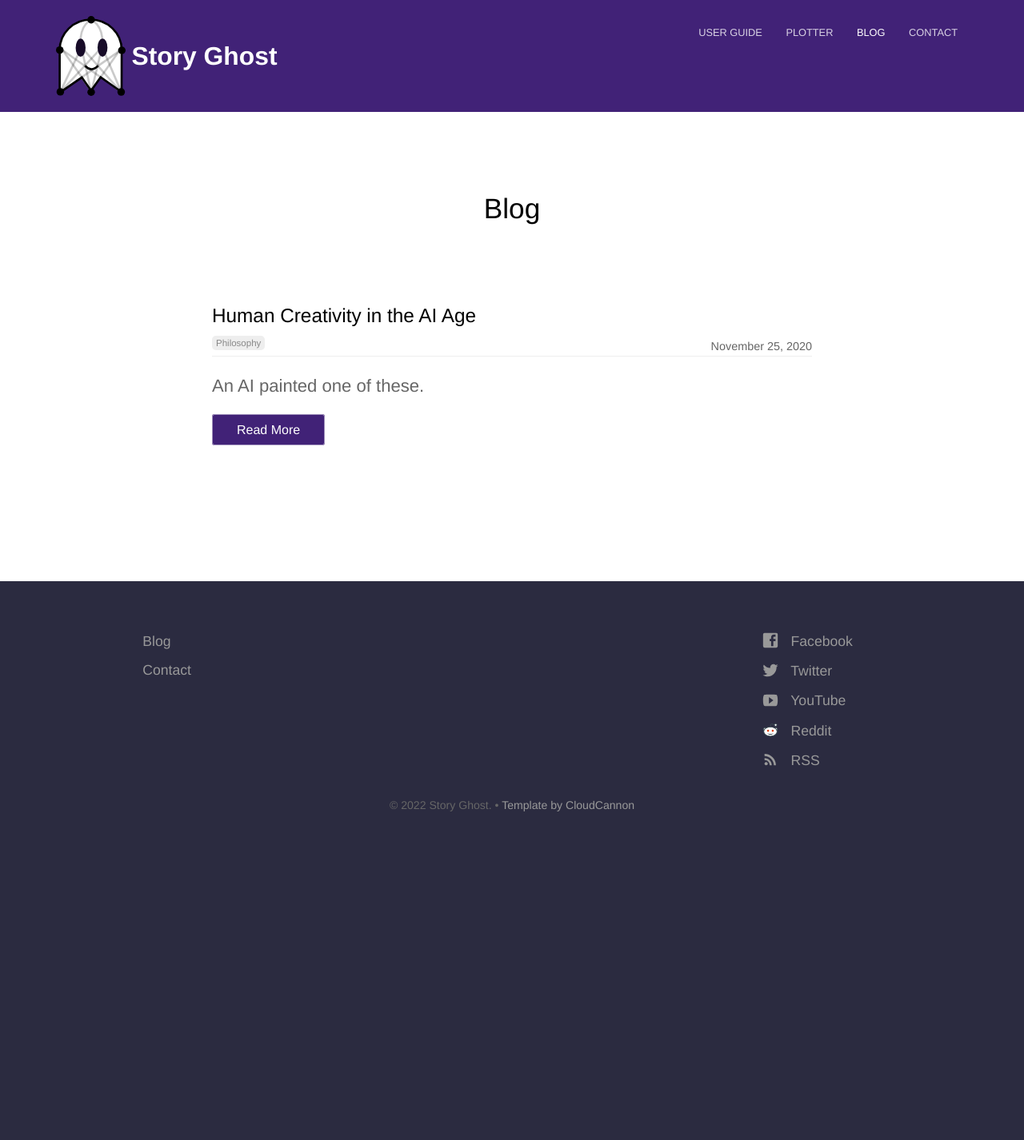
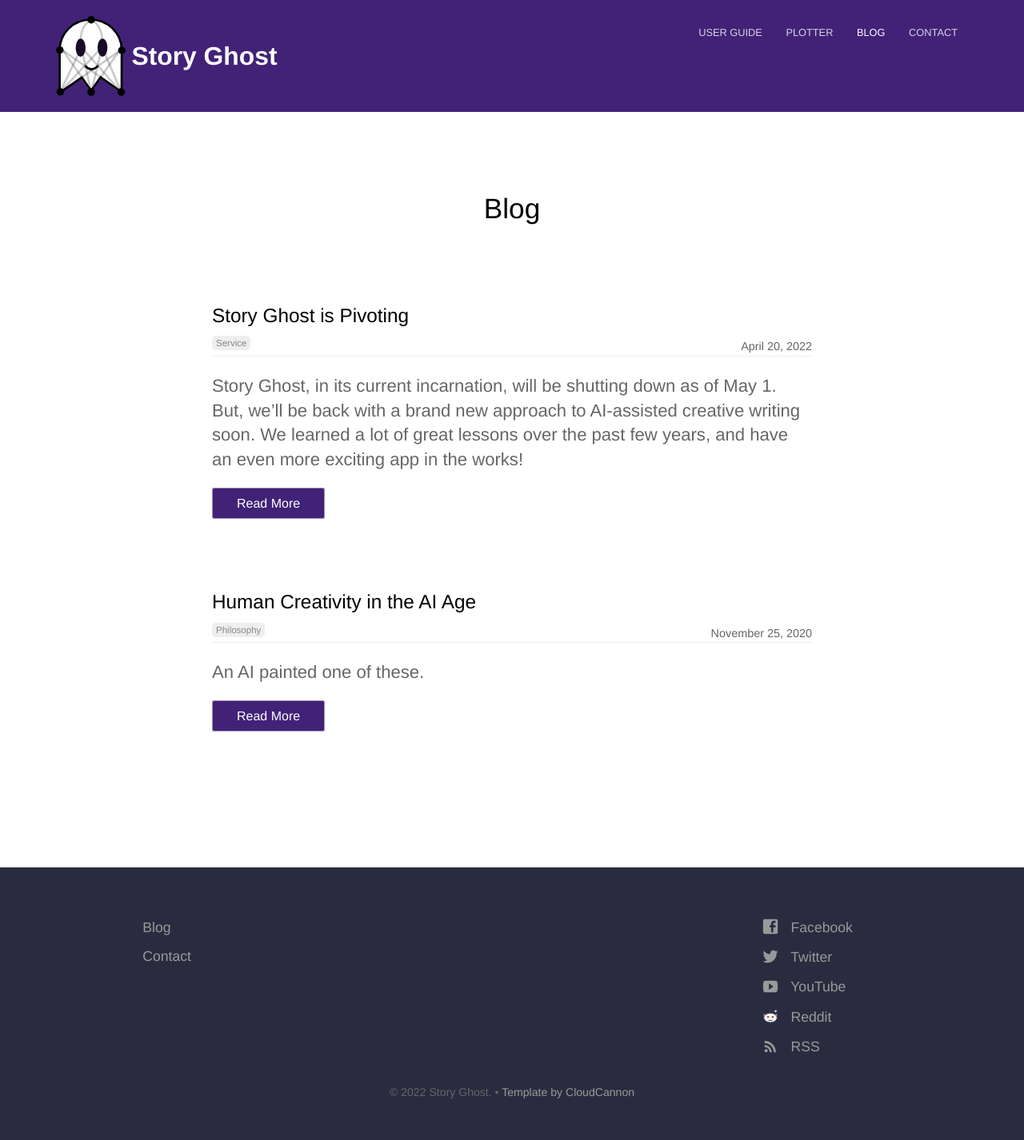
Before and after one commit to headchem/story-ghost, a Jekyll site: the page built from blog/index.html, in a window 1280 px wide. Shown: the whole page at 80% size. Built offline with Jekyll 4.4.1, drawn with Linux system fonts in a browser that asks for light colours; the list of posts is cut into pages by our own code; before the commit the page ends 1068 px from its top, so only the background shows below that.

Commit message:
update with shut-down notice, remove signup button

```diff
--- /dev/null
+++ b/_posts/2022-4-20-shutting-down.md
@@ -0,0 +1,8 @@
+---
+date: 2022-4-20
+title: Story Ghost is Pivoting
+categories:
+  - service
+author_staff_member: jd
+---
+Story Ghost, in its current incarnation, will be shutting down as of May 1. But, we'll be back with a brand new approach to AI-assisted creative writing soon. We learned a lot of great lessons over the past few years, and have an even more exciting app in the works!
--- a/index.html
+++ b/index.html
@@ -10,7 +10,7 @@
 			<img src="{{ site.baseurl }}/images/landing/main-dual.png" alt="screenshot of main tool" class="editable" />
 		</div>
 		<div class="cta button alt">
-			<a href="https://www.storyghost.app"><strong>Start writing!</strong></a>
+			<a href="#"><strong>Signups unavailable - check the blog!</strong></a>
 			<p style="margin-top: 50px;">$10 per month, 40-day free trial &bull; No card info required</p>
 		</div>
 	</div>
@@ -178,7 +178,7 @@
 
 	<section class="bottom-cta">
 		<h2 class="editable">With <strong>Story Ghost</strong>, blank pages don't stay blank.</h2>
-		<div class="button alt"><a href="https://www.storyghost.app"><strong>Start writing!</strong></a></div>
+		<div class="button alt"><a href="#"><strong>Signups unavailable - check the blog!</strong></a></a></div>
 		<p style="margin-top: 50px;">Can you finish a story before your 40-day trial expires? &#128521; &bull; No card info required.</p>
 	</section>
 
```
